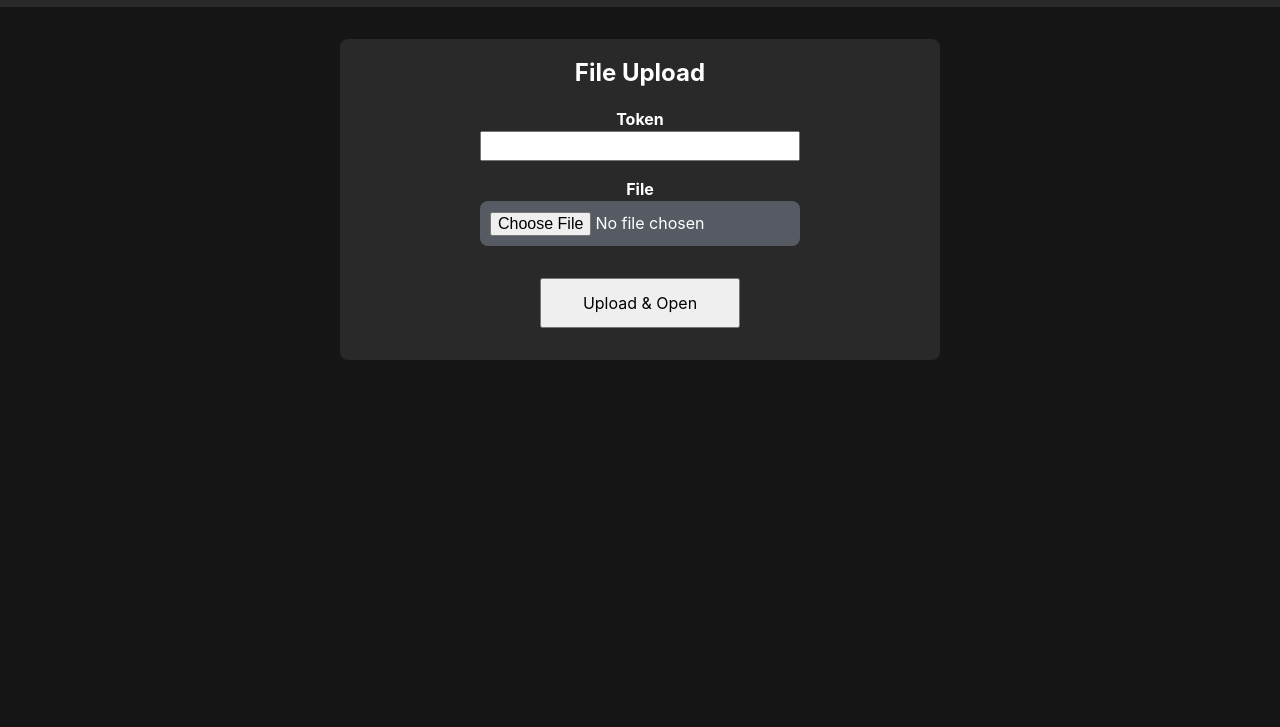
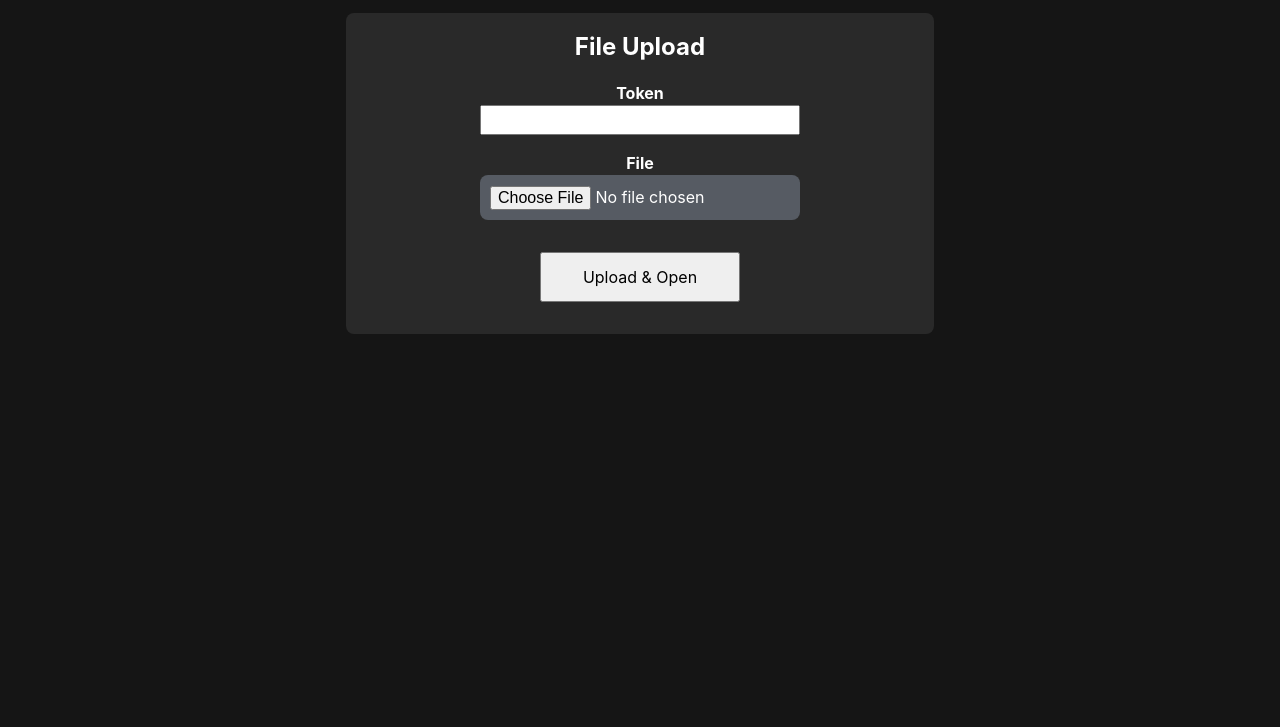
Before and after one commit to Blooym/dollshare, a plain HTML site: page src/static/index.html in a window 1280 px wide. Shown: the part 73-800 px from the top of the page. Drawn offline with Linux system fonts and the light colour scheme.

Commit message:
cleanup spacings

```diff
--- a/src/static/index.html
+++ b/src/static/index.html
@@ -13,7 +13,6 @@
             <div class="text">
                 <h1>🏠 Dollhouse</h1>
                 <p>A safe place for sharing your media files 🎀🏠</p>
-
             </div>
             <div class="links">
                 <a href="https://github.com/Blooym/dollhouse">Repository</a>
@@ -54,10 +53,14 @@
         --col-link: white;
         --col-link-hover: lightgrey;
         --col-text: white;
+        --col-input-background: #565b63;
+        --col-input-background-hover: #474e5a;
         font-family: -apple-system, system-ui, BlinkMacSystemFont, Segoe UI, Roboto;
     }
 
     body {
+        height: 100%;
+        width: 100%;
         background-color: var(--col-background);
         color: var(--col-text);
     }
@@ -72,7 +75,6 @@
 
     nav {
         background-color: var(--col-background-layer);
-        padding: 10px 0;
         color: var(--col-text);
     }
 
@@ -80,18 +82,32 @@
         max-width: 900px;
         margin: 0 auto;
         display: flex;
+        padding: 5px 10px;
         align-items: center;
         justify-content: space-between;
     }
 
+    @media only screen and (max-width: 480px) {
+        .nav-container .text p {
+            display: none;
+        }
+    }
+
+    .container {
+        display: flex;
+        flex-direction: column;
+        width: 100%;
+        max-width: 600px;
+        align-items: center;
+        padding: 0 0.4rem;
+        margin: 1rem auto;
+    }
+
     .upload {
+        width: 100%;
         border-radius: 8px;
         background-color: var(--col-background-layer);
-        max-width: 600px;
-        margin: 2rem auto;
         padding: 1rem;
-        display: flex;
-        flex-direction: column;
         text-align: center;
     }
 
@@ -117,12 +133,12 @@
     .upload .field #fileInput {
         padding: 10px;
         cursor: pointer;
-        background-color: #565b63;
+        background-color: var(--col-input-background);
         border-radius: 8px;
     }
 
     .upload .field #fileInput:hover {
-        background-color: #474e5a;
+        background-color: var(--col-input-background-hover);
     }
 
     .upload #error {
```
